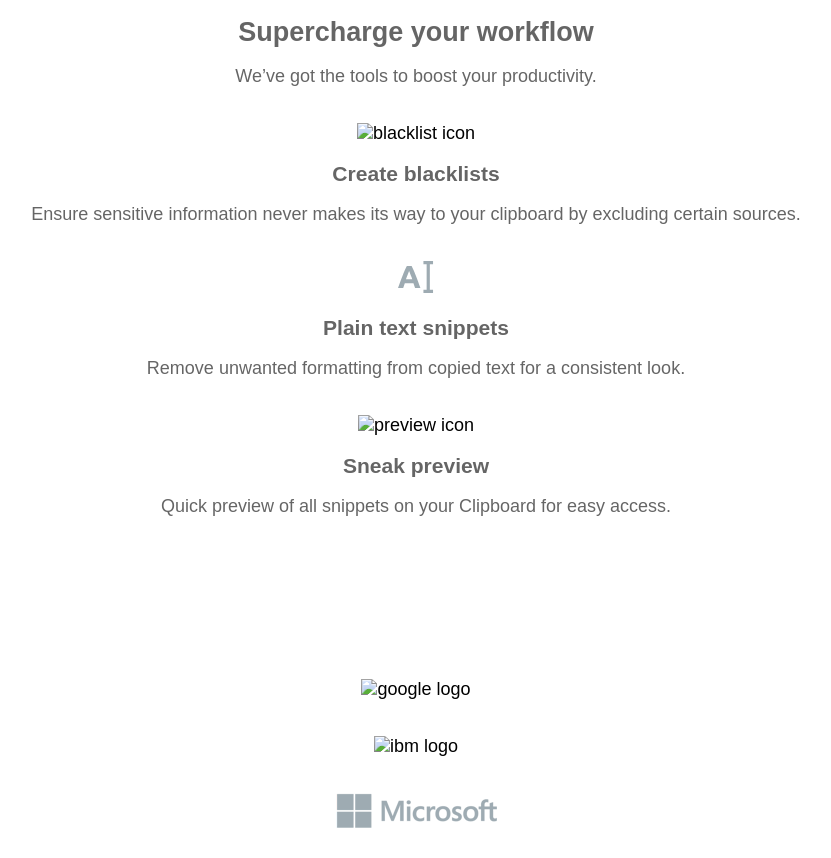
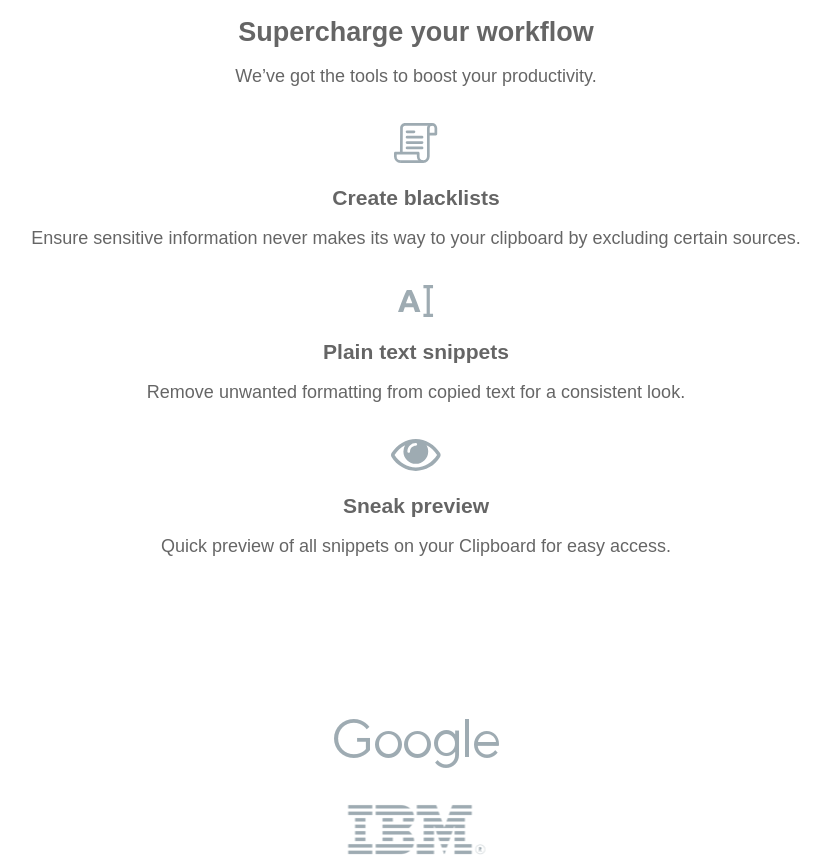
Before and after one commit to marcinsmok/clipboard, a plain HTML site: page index.html in a window 1280 px wide. Shown: the part 2920-3778 px from the top of the page, without its empty margins (210-1041 px from the left). Drawn offline with Linux system fonts and the light colour scheme; the site is published under a folder, as on GitHub Pages, so addresses that start at the root find nothing; a web font is replaced by a local one.

Commit message:
Update index.html

```diff
--- a/index.html
+++ b/index.html
@@ -71,7 +71,7 @@
       <div class="workflow">
         <h2>Supercharge your workflow</h2>
         <p>We’ve got the tools to boost your productivity.</p>
-        <img src="/images/icon-blacklist.svg" alt="blacklist icon" />
+        <img src="images/icon-blacklist.svg" alt="blacklist icon" />
         <h3>Create blacklists</h3>
         <p>
           Ensure sensitive information never makes its way to your clipboard by
@@ -82,13 +82,13 @@
         <p>
           Remove unwanted formatting from copied text for a consistent look.
         </p>
-        <img src="/images/icon-preview.svg" alt="preview icon" />
+        <img src="images/icon-preview.svg" alt="preview icon" />
         <h3>Sneak preview</h3>
         <p>Quick preview of all snippets on your Clipboard for easy access.</p>
       </div>
       <div class="clients">
-        <img class="client" src="/images/logo-google.png" alt="google logo" />
-        <img class="client" src="/images/logo-ibm.png" alt="ibm logo" />
+        <img class="client" src="images/logo-google.png" alt="google logo" />
+        <img class="client" src="images/logo-ibm.png" alt="ibm logo" />
         <img
           class="client"
           src="images/logo-microsoft.png"
```
